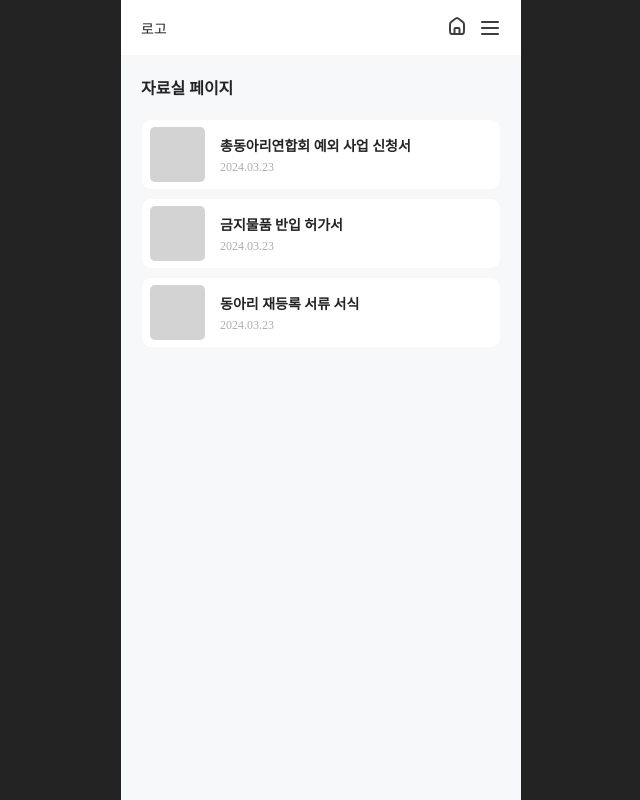
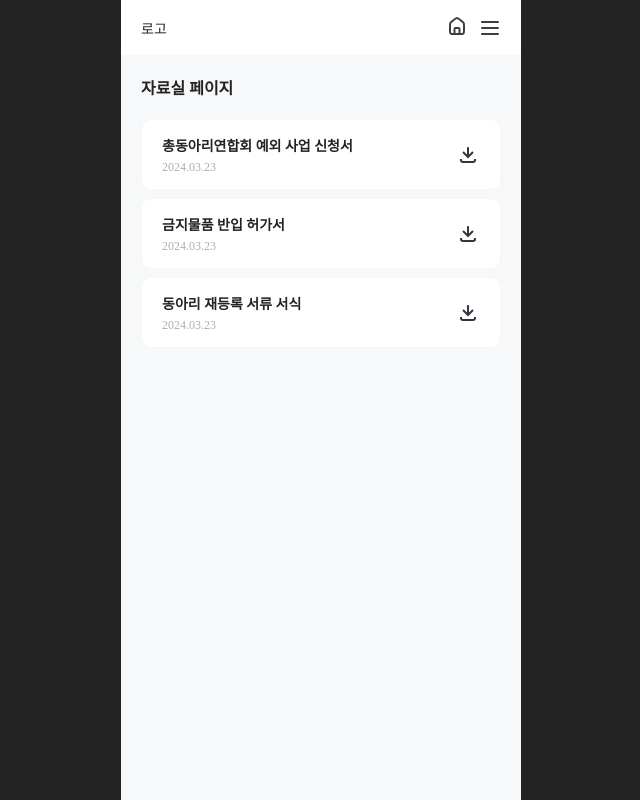
Before and after one commit to ERICA-Club-Hub/Frontend, a React (Vite) app: page /resources in a window 1280 px wide. Shown: the whole page, without its empty margins (319-959 px from the left). Built offline with nearby package versions, Linux system fonts and the light colour scheme; no server answers; a web font is replaced by a local one.

Commit message:
fix: 총동연 공지사항 빌드 오류 해결

```diff
--- a/src/pages/FAQ/FAQPage.tsx
+++ b/src/pages/FAQ/FAQPage.tsx
@@ -85,7 +85,7 @@ const FAQPage = () => {
             {noticeItems.map((item, index) => (
                 <CardContainer key={index}>
                     <Card
-                        variant="FAQ"
+                        $variant="FAQ"
                         title={item.title}
                         questionType={item.questionType}
                         isRotated={rotatedStates[index]}
--- a/src/pages/resources/ResourcesPage.tsx
+++ b/src/pages/resources/ResourcesPage.tsx
@@ -94,19 +94,19 @@ const ResourcesPage = () => {
         <Title>자료실 페이지</Title>
         <Body>
             <Card
-                variant="resources"
+                $variant="resources"
                 title="총동아리연합회 예외 사업 신청서"
                 date="2024.03.23"
                 onClick={handleCardClick}
             />
             <Card
-                variant="resources"
+                $variant="resources"
                 title="금지물품 반입 허가서"
                 date="2024.03.23"
                 onClick={handleCardClick}
             />
             <Card
-                variant="resources"
+                $variant="resources"
                 title="동아리 재등록 서류 서식"
                 date="2024.03.23"
                 onClick={handleCardClick}
```
